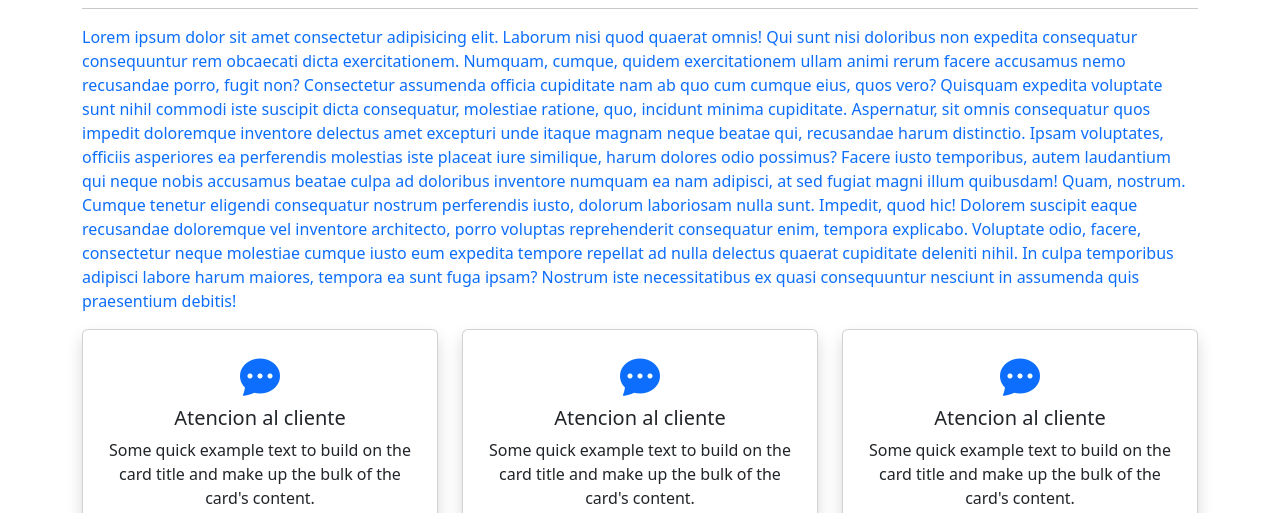
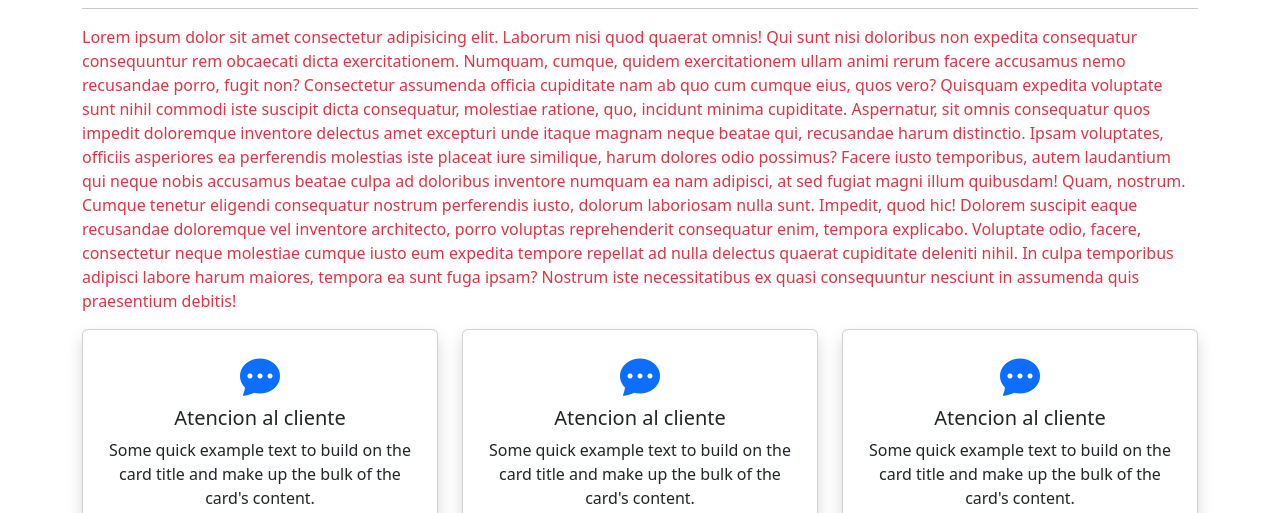
Before and after one commit to gonzalogg94/panaderiacocu6i, a plain HTML site: page index.html in a window 1280 px wide. Shown: the part 776-1289 px from the top of the page. Drawn offline with nearby package versions, Linux system fonts and the light colour scheme.

Commit message:
modifique el color del parrafo que habla sobre la empresa

```diff
--- a/index.html
+++ b/index.html
@@ -145,7 +145,7 @@
       <section class="my-5 container">
         <h1 class="display-1 text-center text-primary">Sobre nosotros</h1>
         <hr />
-        <p class="text-primary">
+        <p class="text-danger">
           Lorem ipsum dolor sit amet consectetur adipisicing elit. Laborum nisi
           quod quaerat omnis! Qui sunt nisi doloribus non expedita consequatur
           consequuntur rem obcaecati dicta exercitationem. Numquam, cumque,
```
